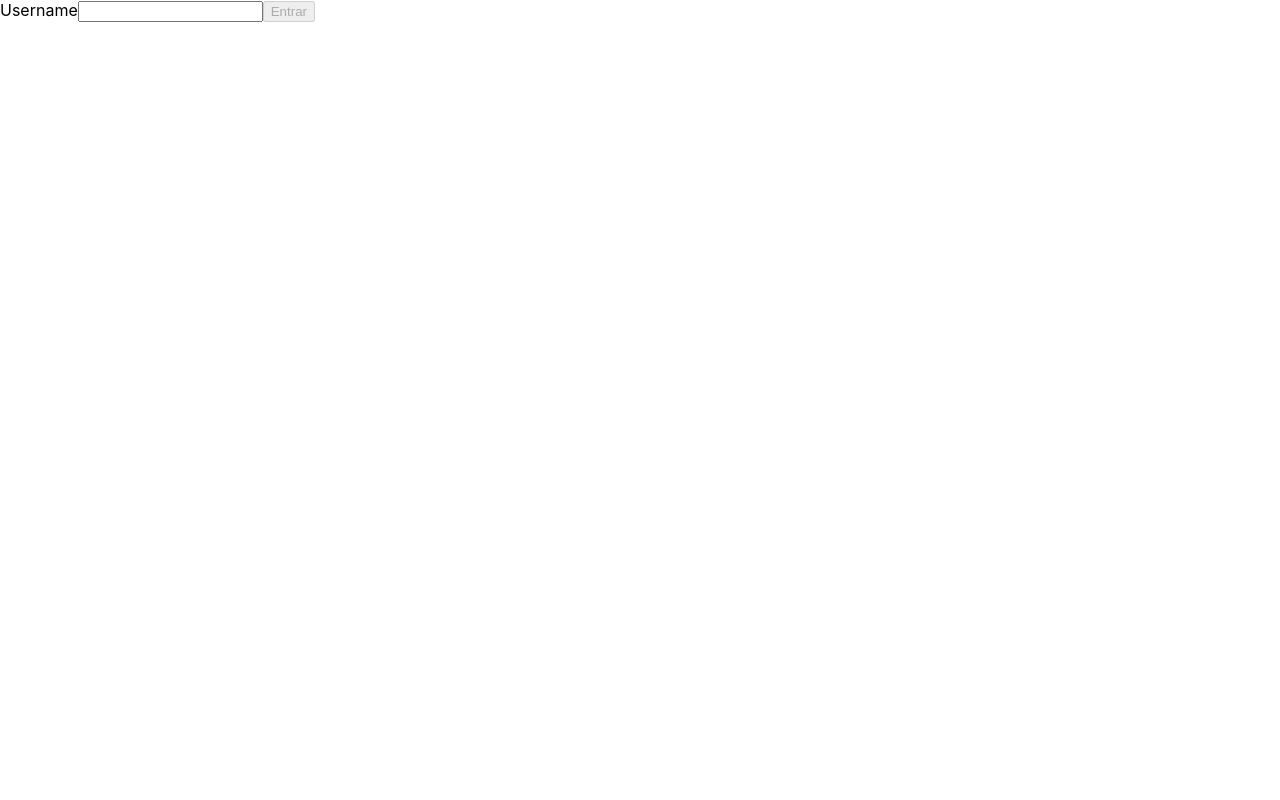
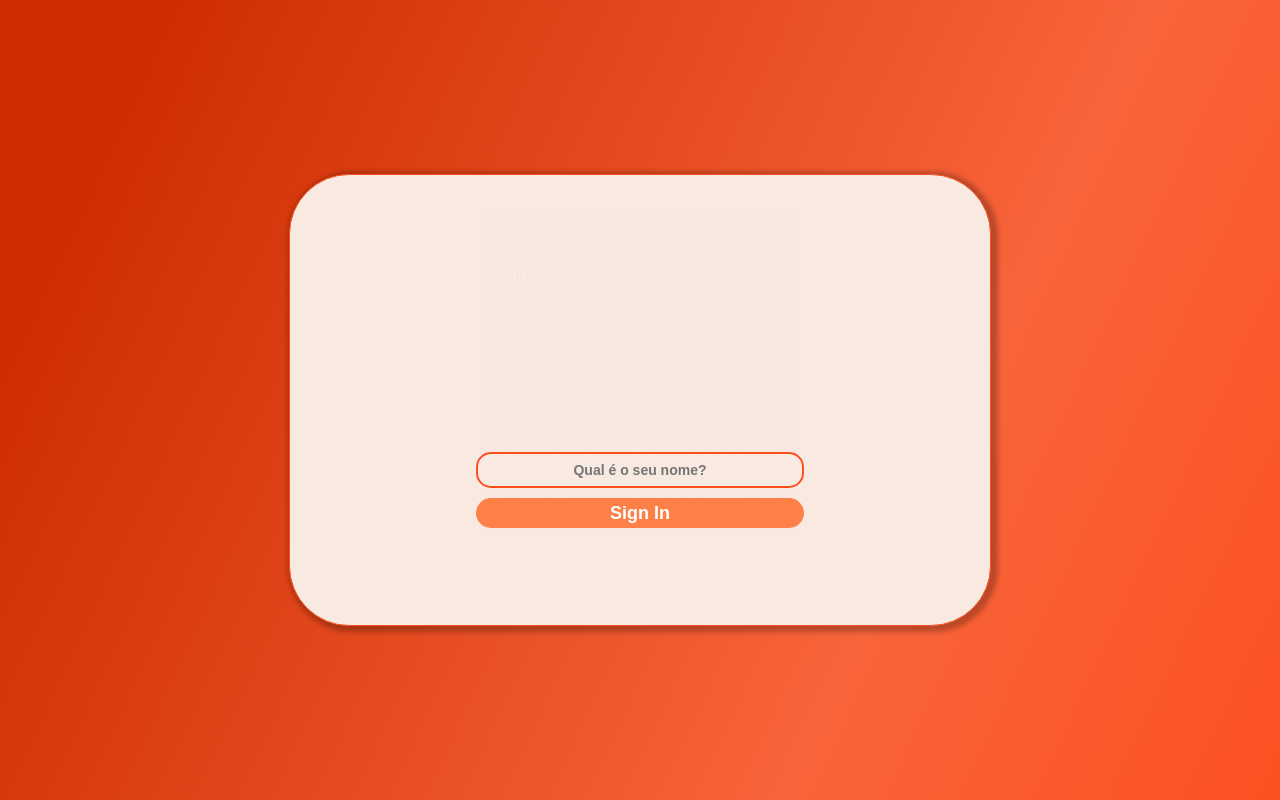
Before and after one commit to danillo-expedito/trybetunes-vite-ts, a React (Vite) app: page / in a window 1280 px wide. Built offline with nearby package versions, Linux system fonts and the light colour scheme.

Commit message:
style: login page

```diff
--- a/src/pages/login/index.tsx
+++ b/src/pages/login/index.tsx
@@ -2,6 +2,8 @@ import { useState, useEffect } from 'react';
 import { useNavigate } from 'react-router-dom';
 import { createUser } from '../../services/userAPI';
 import Loading from '../../components/loading';
+import logo from '../../images/punkytuneslogo.gif';
+import './styles.css';
 
 function Login() {
   const navigate = useNavigate();
@@ -27,11 +29,15 @@ function Login() {
   if (isLoading) return <Loading />;
 
   return (
-    <form>
-      <label htmlFor="">
-        Username
+    <div className="background">
+      <div className="white-box">
+        <img src={ logo } alt="Logo" className="logo" />
+        <form className="login-form">
+          <label htmlFor="login-name-input">
             <input
               type="text"
+              id="login-name-input"
+              placeholder="Qual é o seu nome?"
               data-testid="login-name-input"
               value={ username }
               onChange={ handleChange }
@@ -43,9 +49,12 @@ function Login() {
             disabled={ isSubmitDisabled }
             onClick={ handleSubmit }
           >
-        Entrar
+            Sign In
           </button>
         </form>
+
+      </div>
+    </div>
   );
 }
 
--- /dev/null
+++ b/src/pages/login/styles.css
@@ -0,0 +1,75 @@
+.background {
+  align-items: center;
+  background: linear-gradient(-65deg, #fd5021 0%, #f8643b 30%, #ce2d01 90%);
+  display: flex;
+  height: 100vh;
+  justify-content: center;
+  width: auto;
+}
+
+.white-box {
+  align-items: center;
+  background-color: #f9eae1;
+  border: 1px solid #fd5021;
+  border-radius: 60px;
+  box-shadow: 3px 2px 5px 4px rgba(0, 0, 0, 0.25);
+  display: flex;
+  flex-direction: column;
+  height: 450px;
+  justify-content: center;
+  width: 700px;
+}
+
+.login-form {
+  align-items: center;
+  display: flex;
+  flex-direction: column;
+  justify-content: center;
+  margin-bottom: 60px;
+  margin-top: -80px;
+  width: 100%;
+}
+
+.login-form input {
+  background: #f9eae1;
+  border: 2px solid #fd5021;
+  border-radius: 15px;
+  color: #1c1f33;
+  font-size: 14px;
+  font-weight: 600;
+  height: 30px;
+  margin-bottom: 10px;
+  text-align: center;
+  width: 320px;
+}
+
+.login-form button {
+  background-color: #fd5021;
+  border: none;
+  border-radius: 15px;
+  box-shadow: 0 3px 4px rgba(0, 0, 0, 0.25);
+  color: #f9eae1;
+  cursor: pointer;
+  font-size: 18px;
+  font-weight: 700;
+  height: 30px;
+  text-align: center;
+  width: 328px;
+}
+
+.login-form button:disabled {
+  background-color: #fd8049;
+  box-shadow: none;
+  color: white;
+  cursor: not-allowed;
+}
+
+.login-form button:active {
+  box-shadow: none;
+}
+
+.logo {
+  align-items: center;
+  height: 320px;
+  width: 320px;
+}
--- a/src/pages/profile-edit/index.tsx
+++ b/src/pages/profile-edit/index.tsx
@@ -89,7 +89,7 @@ function ProfileEdit() {
       <label htmlFor="user-image">
         <input
           type="image"
-          src={ user.image }
+          src={ previewImage || user.image }
           alt="user"
           data-testid="edit-input-image"
           value={ user.image }
```
Also changed, not shown: src/images/punkytuneslogo.gif (added), src/images/punkytuneslogo4.gif (added). Lines whose indentation alone changed are shown as unchanged.
